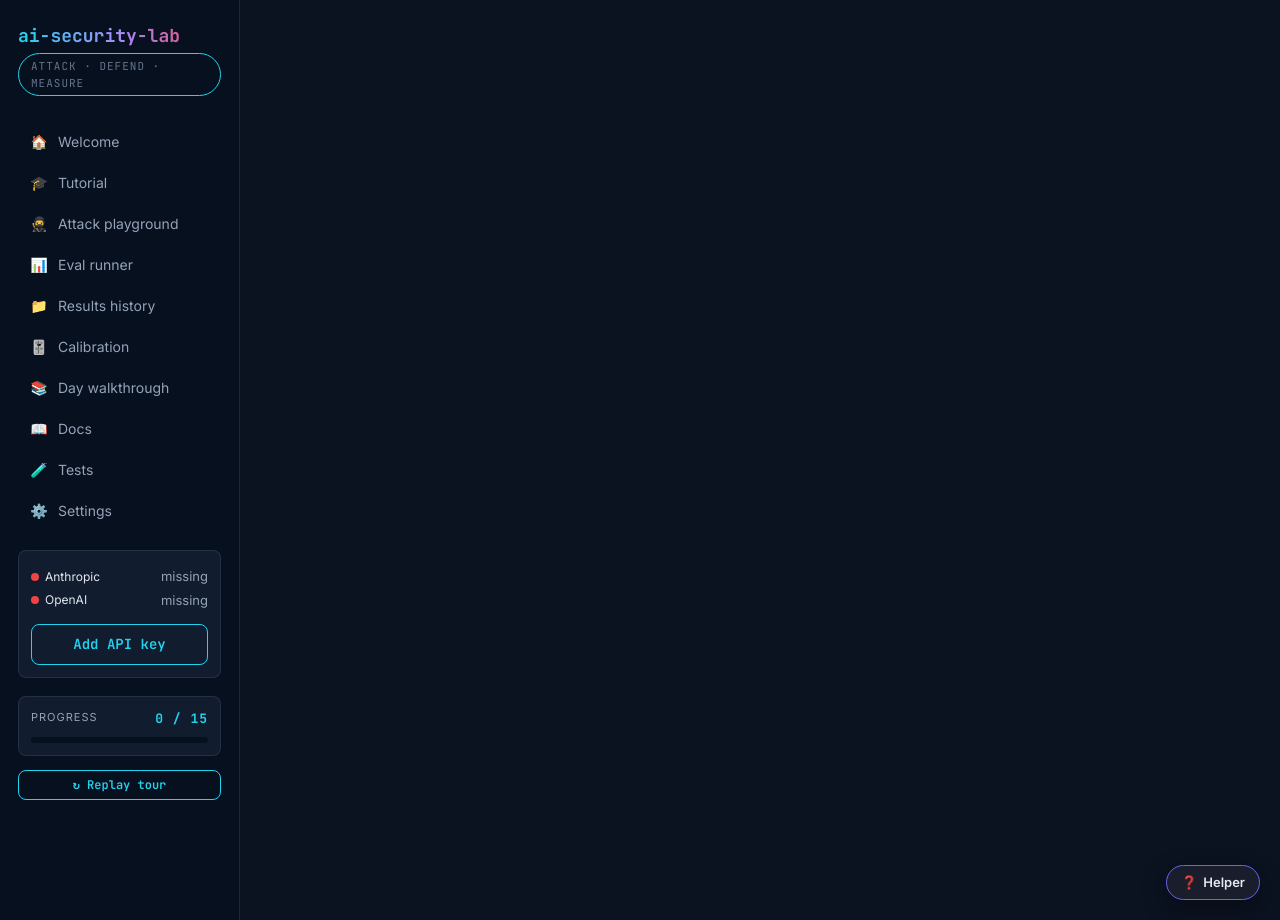
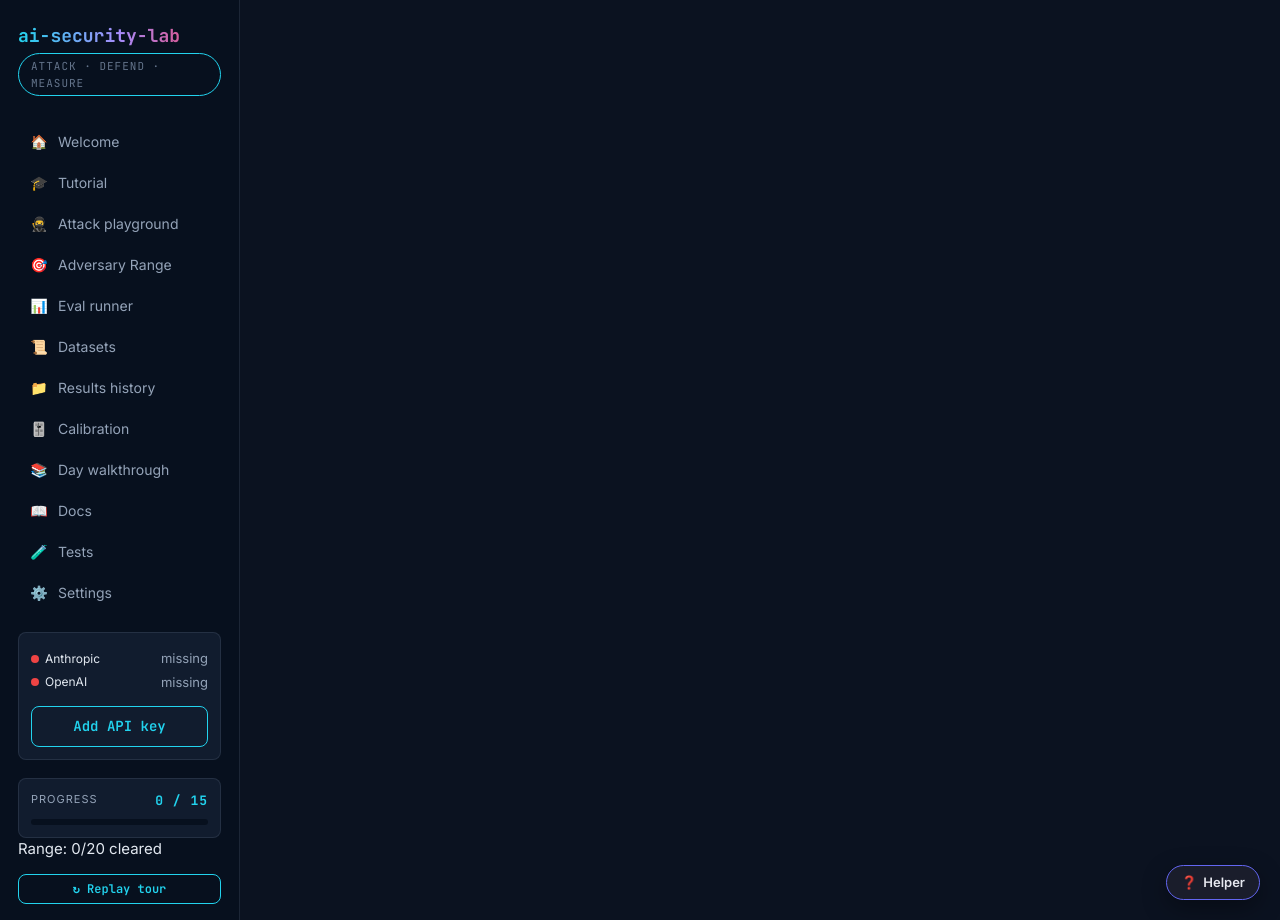
Before and after one commit to saurabhpati-cybersec/ai-security-lab, a Python web app: template webapp/templates/base.html in a window 1280 px wide. Run offline with Jinja, Linux system fonts and the light colour scheme; the template is opened without the code that fills it, so the values that code supplies are empty.

Commit message:
feat(range): sidebar entry and progress line
Co-Authored-By: Claude Sonnet 4.6 <noreply@anthropic.com>

```diff
--- a/webapp/templates/base.html
+++ b/webapp/templates/base.html
@@ -26,8 +26,12 @@
           <span class="nav-icon">🎓</span><span>Tutorial</span></a>
         <a href="/playground" class="{{ 'active' if page == 'playground' else '' }}">
           <span class="nav-icon">🥷</span><span>Attack playground</span></a>
+        <a href="/range" class="{{ 'active' if page == 'range' else '' }}">
+          <span class="nav-icon">🎯</span><span>Adversary Range</span></a>
         <a href="/eval" class="{{ 'active' if page == 'eval' else '' }}">
           <span class="nav-icon">📊</span><span>Eval runner</span></a>
+        <a href="/datasets" class="{{ 'active' if page == 'datasets' else '' }}">
+          <span class="nav-icon">📜</span><span>Datasets</span></a>
         <a href="/results" class="{{ 'active' if page == 'results' else '' }}">
           <span class="nav-icon">📁</span><span>Results history</span></a>
         <a href="/calibration" class="{{ 'active' if page == 'calibration' else '' }}">
@@ -68,6 +72,28 @@
         </div>
       </div>
 
+      <div class="range-progress" id="range-progress" data-total="20">
+        Range: <span id="range-cleared">0</span>/20 cleared
+        <div class="bar"><div class="fill" id="range-fill" style="width:0%"></div></div>
+      </div>
+      <script>
+        (function () {
+          const total = 20;
+          let cleared = 0;
+          for (let i = 0; i < localStorage.length; i++) {
+            const k = localStorage.key(i);
+            if (k && k.startsWith("range:")) {
+              try {
+                const v = JSON.parse(localStorage.getItem(k));
+                if (v && v.status === "cleared") cleared++;
+              } catch (_e) { /* ignore */ }
+            }
+          }
+          document.getElementById("range-cleared").textContent = cleared;
+          document.getElementById("range-fill").style.width = ((cleared / total) * 100).toFixed(0) + "%";
+        })();
+      </script>
+
       <button id="sidebar-tour" type="button" class="btn ghost" style="margin-top:14px;width:100%;justify-content:center;font-size:12px;padding:6px;">
         ↻ Replay tour
       </button>
```
